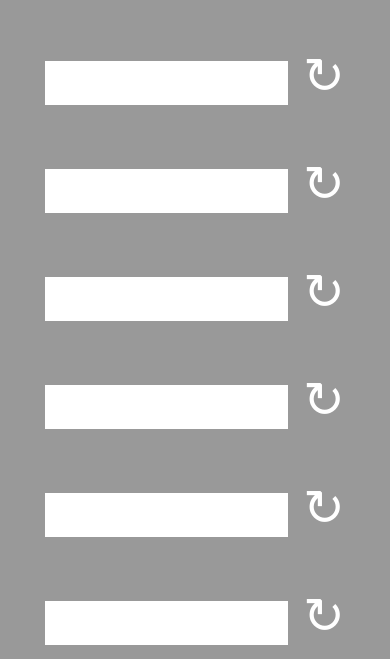
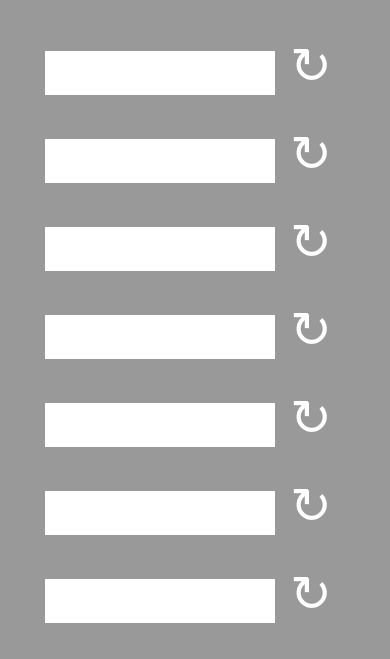
Before and after one commit to robCrawford/spelling-test, a plain HTML site: page src/index.html in a window 390 px wide. Shown: the part 111-770 px from the top of the page. Drawn offline with Linux system fonts and the light colour scheme.

Commit message:
Fix layout

```diff
--- a/src/index.js
+++ b/src/index.js
@@ -11,7 +11,7 @@
   };
 
   const year2 = [
-    'about', 'above', 'after', 'again', 'although', 'always', 'another', 'ask', 'asked', 'baby', 'because', 'before', 'behind', 'between', 'both', 'call', 'called', 'children', 'climb', 'could', 'different', 'even', 'ever', 'every', 'everyone', 'everything', 'father', 'finally', 'friends', 'great', 'help', 'hide', 'house', "i'm", 'know', 'large', 'last', 'little', 'looked', 'love', 'many', 'most', 'mother', 'Mr', 'Mrs', 'need', 'next', 'oh', 'once', 'only', 'other', 'our', 'over', 'people', 'please', 'really', 'school', 'should', 'small', 'suddenly', 'these', 'things', 'think', 'those', 'thought', 'thorough', 'time', 'together', 'under', 'until', 'very', 'where', 'which', 'work', 'would', 'year', 'young', 'three', 'four', 'five', 'six', 'seven', 'eight', 'nine', 'ten', 'Monday', 'Tuesday', 'Wednesday', 'Thursday', 'Friday', 'Saturday', 'Sunday', 'January', 'February', 'March', 'April', 'May', 'June', 'July', 'August', 'September', 'October', 'November', 'December'
+    'about', 'above', 'after', 'again', 'although', 'always', 'another', 'ask', 'asked', 'baby', 'because', 'before', 'behind', 'between', 'both', 'call', 'called', 'children', 'climb', 'could', 'different', 'even', 'ever', 'every', 'everyone', 'everything', 'father', 'finally', 'friends', 'great', 'help', 'hide', 'house', 'know', 'large', 'last', 'little', 'looked', 'love', 'many', 'most', 'mother', 'Mr', 'Mrs', 'need', 'next', 'oh', 'once', 'only', 'other', 'our', 'over', 'people', 'please', 'really', 'school', 'should', 'small', 'suddenly', 'these', 'things', 'think', 'those', 'thought', 'thorough', 'time', 'together', 'under', 'until', 'very', 'where', 'which', 'work', 'would', 'year', 'young', 'three', 'four', 'five', 'six', 'seven', 'eight', 'nine', 'ten', 'Monday', 'Tuesday', 'Wednesday', 'Thursday', 'Friday', 'Saturday', 'Sunday', 'January', 'February', 'March', 'April', 'May', 'June', 'July', 'August', 'September', 'October', 'November', 'December'
   ];
 
   const year3 = [
--- a/src/styles.css
+++ b/src/styles.css
@@ -13,7 +13,6 @@ body {
   margin: 0 auto;
   padding: 20px;
   background: #999;
-  min-height: 90%;
 }
 h1 {
   font-size: 50px;
@@ -40,11 +39,6 @@ a {
   background-position: center center;
   cursor: pointer;
 }
-@media only screen and (max-width: 600px) {
-  #complete-overlay {
-    background-size: cover;
-  }
-}
 #complete-overlay img {
   width: 100%;
 }
@@ -54,15 +48,15 @@ a {
 }
 .field {
   cursor: pointer;
-  padding: 20px;
+  padding: 10px 0 10px 35px;
   margin-bottom: 5px;
-  max-width: 90%;
+  width: 44%;
 }
 .field input {
   font-size: 30px;
   padding: 5px;
   border: 5px solid #999;
-  max-width: 74%;
+  width: 74%;
 }
 .field input.correct {
   color: green;
@@ -81,11 +75,13 @@ a {
   cursor: pointer;
   color: white;
   font-size: 13px;
+  margin: 23px 20px 20px;
 }
 #results-title {
   display: none;
   font-weight: normal;
   color: white;
+  margin: 20px;
 }
 #results-title span {
   cursor: pointer;
@@ -95,6 +91,7 @@ a {
 #results {
   display: none;
   flex-wrap: wrap;
+  padding: 0 20px;
 }
 .results-word {
   background: white;
@@ -112,3 +109,16 @@ a {
   display: inline-block;
   padding: 0 10px;
 }
+
+@media only screen and (max-width: 600px) {
+  #complete-overlay {
+    background-size: cover;
+  }
+  .field {
+    width: 90%;
+    padding-left: 20px;
+  }
+  .field input {
+    width: 220px;
+  }
+}
```
